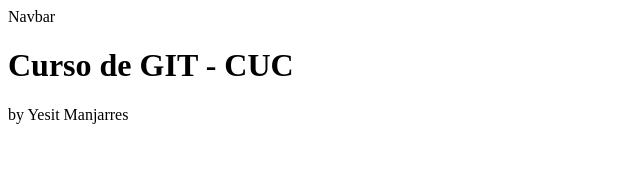
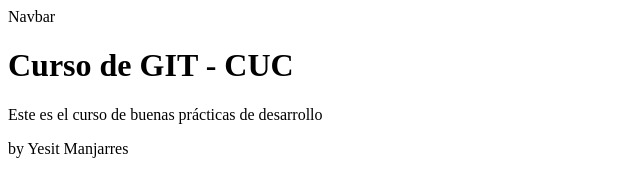
Before and after one commit to H3inst/clases_jueves, a plain HTML site: page index.html in a window 1280 px wide. Shown: the whole page, without its empty margins (0-640 px from the left). Drawn offline with Linux system fonts and the light colour scheme.

Commit message:
Add a paragraph

```diff
--- a/index.html
+++ b/index.html
@@ -12,6 +12,8 @@
 
     <h1>Curso de GIT - CUC</h1>
 
+    <p>Este es el curso de buenas prácticas de desarrollo</p>
+
     <footer>
         by Yesit Manjarres
     </footer>
```
